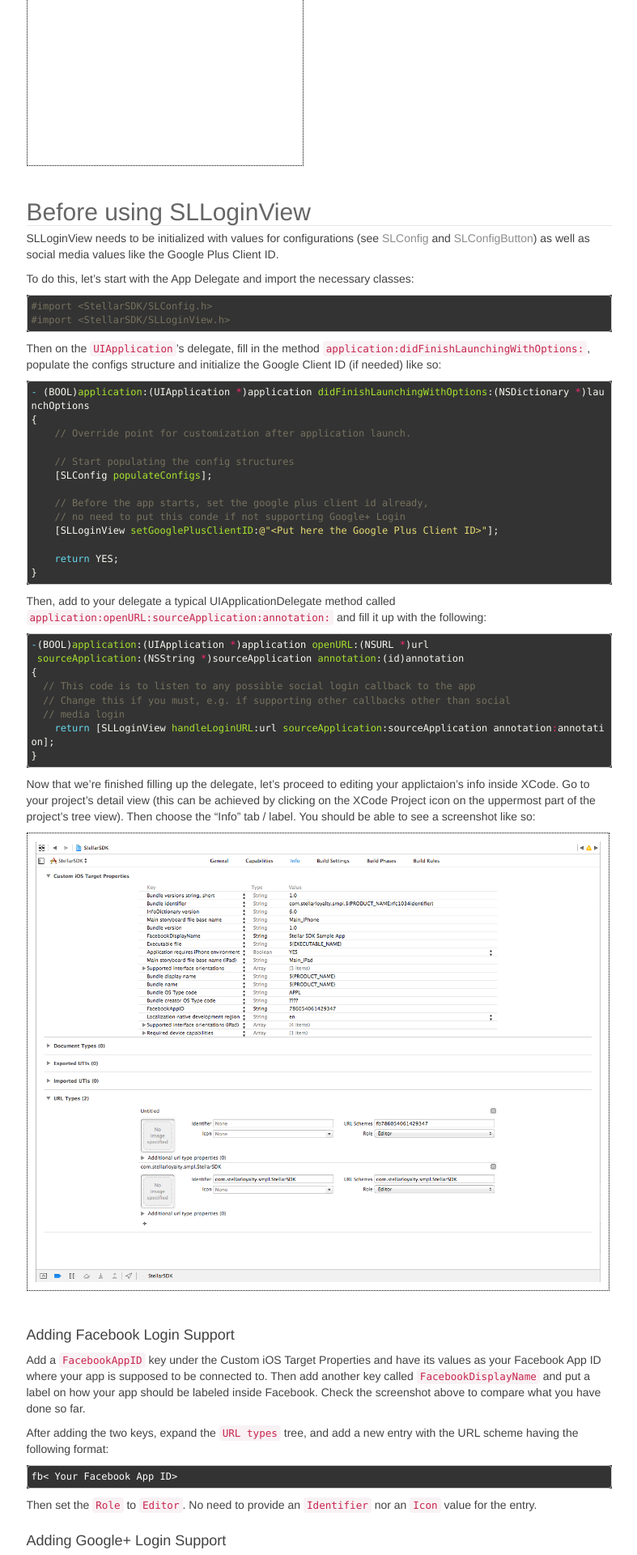
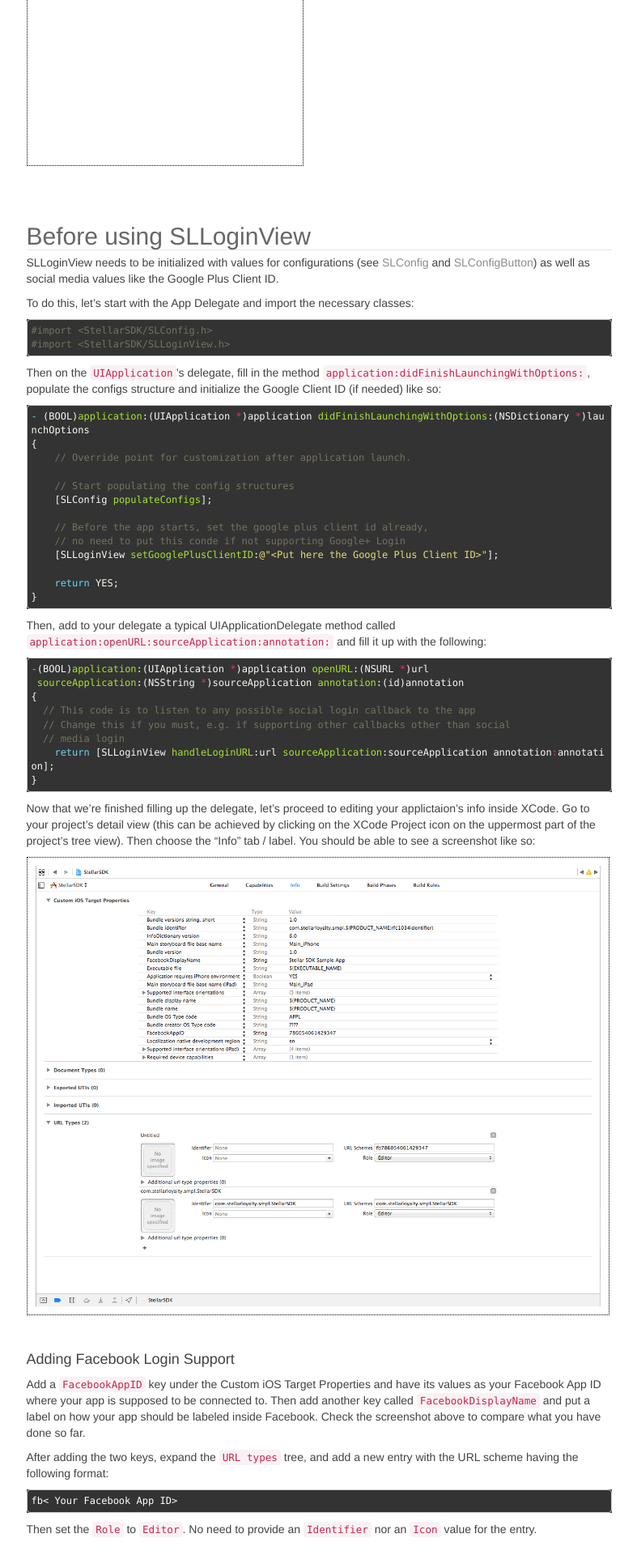
Before and after one commit to jofell/stellar-dev, a Jekyll site: the page built from _ios_sdk/pages/02_login.md, in a window 1280 px wide. Shown: the part 2760-4680 px from the top of the page at 81% size, without its empty margins (340-1127 px from the left). Built offline with Jekyll 4.4.1, drawn with Linux system fonts in a browser that asks for light colours; nearby versions of some CDN libraries; Markdown is read by kramdown in place of the engine named in the settings.

Commit message:
Changing CSS for better h2 settings

```diff
--- a/css/main.css
+++ b/css/main.css
@@ -87,6 +87,7 @@ h1 {
 }
 
 h2 {
+    margin-top: 50px;
     font-weight: normal;
     margin-bottom: 5px;
     color: #666666;
@@ -94,6 +95,7 @@ h2 {
 }
 
 h3 {
+    margin-top: 35px;
     font-weight: normal;
     margin-bottom: 5px;
     color: #666666;
```
